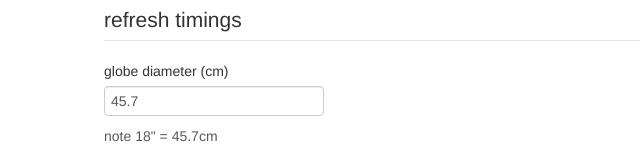
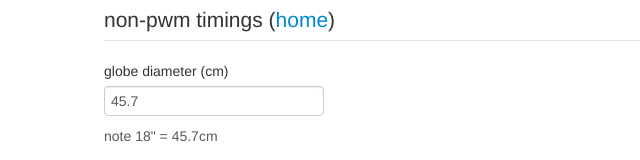
Before and after one commit to yosemitebandit/phear, a plain HTML site: page calculator.html in a window 1280 px wide. Shown: the top 160 px of the page, without its empty margins (66-706 px from the left). Drawn offline with nearby package versions, Linux system fonts and the light colour scheme.

Commit message:
adds link

```diff
--- a/calculator.html
+++ b/calculator.html
@@ -15,7 +15,7 @@
     <div class='container'>
       <form>
         <fieldset>
-          <legend>refresh timings</legend>
+          <legend>non-pwm timings (<a href='/'>home</a>)</legend>
 
           <div class='controls'>
             <label>globe diameter (cm)</label>
```
